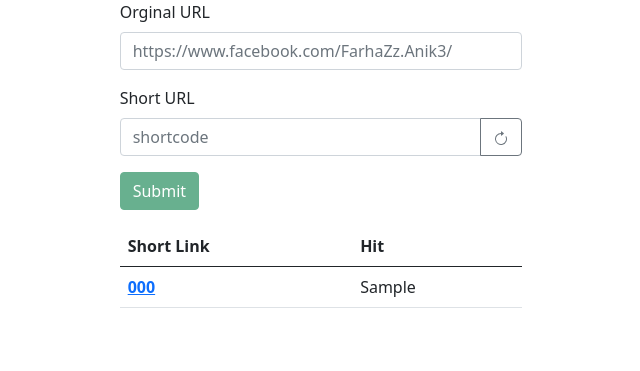
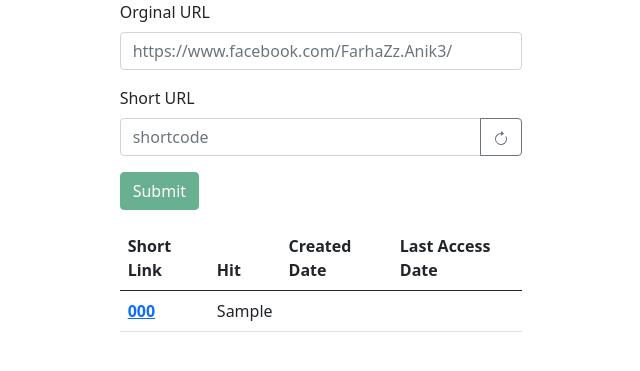
Before and after one commit to farhazzanik/Test, a PHP site: page / in a window 1280 px wide. Shown: the top 371 px of the page, without its empty margins (319-959 px from the left). Run offline with PHP 8.4, Linux system fonts and the light colour scheme; tables that the repository leaves empty or names only in its code hold one stand-in row (values such as "Sample post"); data that the repository does not hold is empty; some libraries are stand-ins or nearby versions.

Commit message:
show created  date in table and update last access date update and show in table

```diff
--- a/Shortener.php
+++ b/Shortener.php
@@ -145,13 +145,14 @@
 
 		//insert URl in databse
 		public function insertUrlInDB($url , $code){
-			$query = "INSERT INTO ".self::$table."(long_url,short_code,created) VALUES (:long_url, :shortcode, :timestamp)";
+			$query = "INSERT INTO ".self::$table."(long_url,short_code,created,last_access_date) VALUES (:long_url, :shortcode, :timestamp ,:last_access_date)";
 			$stmt = $this->pdo->prepare($query);
 			$shortlink = self :: $shortUrl_prefix.$code;
 			$param = array(
 					"long_url" => $url,
 					"shortcode" => $shortlink,
-					"timestamp" => $this->timestamp
+					"timestamp" => $this->timestamp,
+					"last_access_date" => ""
 			);
 			$stmt->execute($param);
 			return $this->pdo->lastInsertId();
@@ -175,11 +176,12 @@
 			$result = $stmt->fetch();
 			$newHit = $result["hits"] + 1;
 
-			$Upquery = "UPDATE  ".self::$table." SET hits = :newhit WHERE id = :urlid";
+			$Upquery = "UPDATE  ".self::$table." SET hits = :newhit , last_access_date = :last_access_date WHERE id = :urlid";
 			$Upstmt = $this->pdo->prepare($Upquery);
 			$Upparam = array(
 					"newhit" => $newHit,
 					"urlid" => $urlID,
+					"last_access_date" => $this->timestamp
 			);
 			$Upstmt->execute($Upparam);
 			return "success";
--- a/index.php
+++ b/index.php
@@ -43,6 +43,8 @@
                             <tr>
                               <th scope="col">Short Link</th>
                               <th scope="col">Hit</th>
+                              <th scope="col">Created Date</th>
+                              <th scope="col">Last Access Date</th>
                             </tr>
                           </thead>
                           <tbody id="tbody">
--- a/loadData.php
+++ b/loadData.php
@@ -2,6 +2,6 @@
     require_once('Shortener.php');
     $data = $Shortener->showDatafromDB();
 	foreach ($data as $data){
-    	echo "<tr><th scope='row'><a href=".$data['long_url']." target='_blank' onclick='totalHit(".$data['id'].")'>".$data['short_code']."</th><td>".$data['hits']."</a></td></tr>";
+    	echo "<tr><th scope='row'><a href=".$data['long_url']." target='_blank' onclick='totalHit(".$data['id'].")'>".$data['short_code']."</th><td>".$data['hits']."</a></td><td>".$data['created']."</td><td>".$data['last_access_date']."</td></tr>";
 	}
 ?>
```
